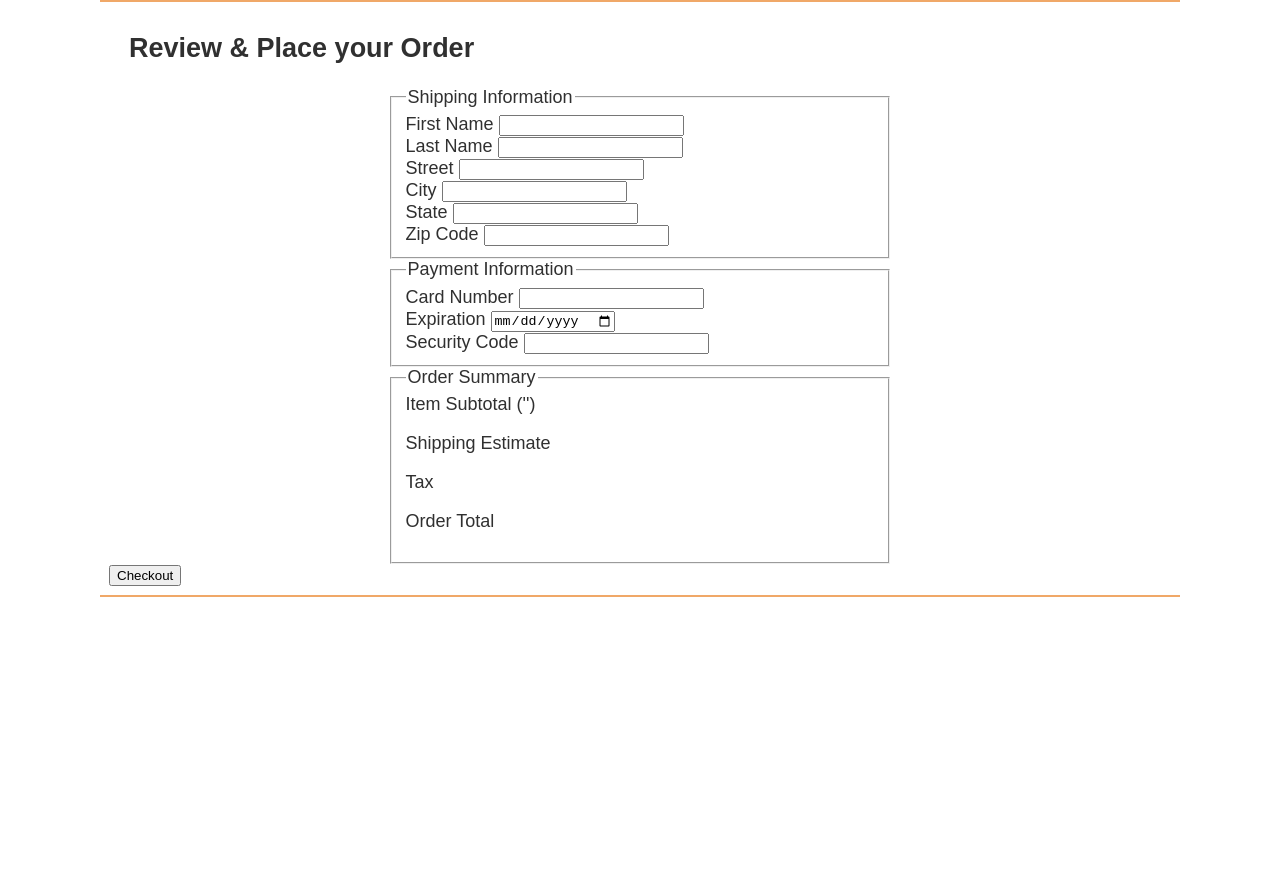
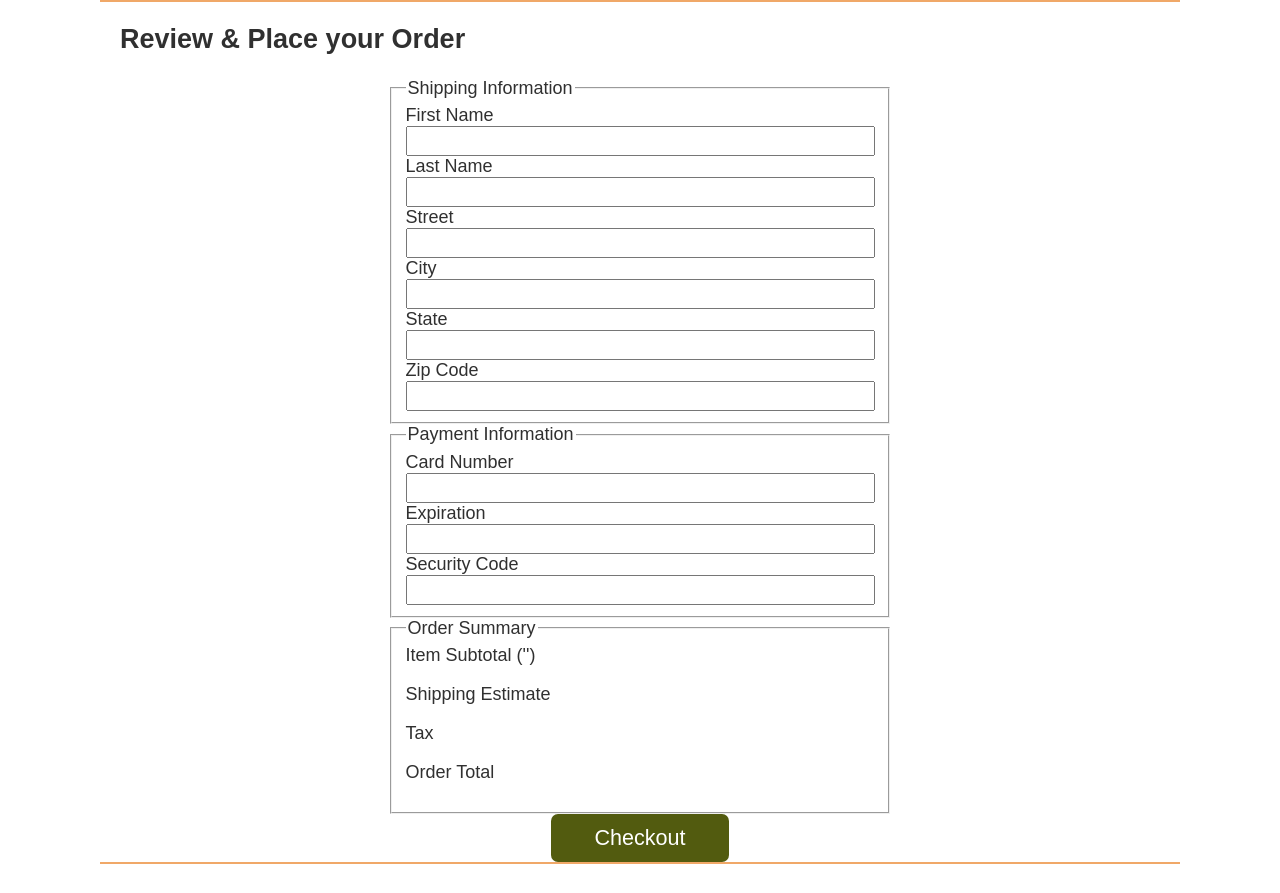
Before and after one commit to michaelparkernorton/team3, a website: page src/checkout/index.html in a window 1280 px wide. Before the commit the page ends 800 px from the top, so only its background shows below. Drawn offline with Linux system fonts and the light colour scheme; files that its build step writes are made by us from their sources.

Commit message:
created mjs folder and reverted checkout index.html file

```diff
--- a/src/checkout/index.html
+++ b/src/checkout/index.html
@@ -1,4 +1,5 @@
 <!DOCTYPE html>
+
 <html lang="en">
   <head>
     <meta charset="UTF-8" />
@@ -7,59 +8,66 @@
 
     <title>Sleep Outside | Checkout</title>
 
-    <link rel="stylesheet" href="css/style.css" />
-    <link rel="stylesheet" href="css/checkout.css" />
+    <link rel="stylesheet" href="../css/style.css">
+    <link rel="stylesheet" href="../css/checkout.css">
 
-    <script src="../js/checkout.js" type="module"></script>
+
+    <script src="../js/checkout.js" type = 'module'></script>
   </head>
 
   <body>
-    <header class="divider" id="main-header"></header>
+    <header class="divider" id="main-header">
+    </header>
 
     <main class="divider">
-      <section class="products">
       <h2>Review & Place your Order</h2>
+      <section class="checkout-form">
         <form name="checkout">
           <fieldset name="userFields">
           <legend>Shipping Information</legend>
+          <div class="checkout__name">
             <label for="fname">First Name</label>
-            <input type="text" id="fname" name="fname" /><br />
+            <input name="fname" required>
             <label for="lname">Last Name</label>
-            <input type="text" id="lname" name="lname" /><br />
+            <input name="lname" required>
+          </div>
+          <div class="checkout__address">
             <label for="street">Street</label>
-            <input type="text" id="street" name="street" /><br />
+            <input name="street" required>
             <label for="city">City</label>
-            <input type="text" id="city" name="city" /><br />
+            <input name="city" required>
             <label for="state">State</label>
-            <input type="text" id="state" name="state" /><br />
-            <label for="zcode">Zip Code</label>
-            <input type="text" id="zcode" name="zcode" /><br />
+            <input name="state" required>
+            <label for="zip">Zip Code</label>
+            <input name="zip" id="zip" required>
+          </div>
+
         </fieldset>
           <fieldset name="userPaymentFields">
           <legend>Payment Information</legend>
-            <label for="cNumber">Card Number</label>
-            <input type="number" id="cNumber" name="cNumber" /><br />
-            <label for="exp">Expiration </label>
-            <input type="date" id="exp" name="exp" /><br />
-            <label for="sCode">Security Code</label>
-            <input type="number" id="sCode" name="sCode" /><br />
+          <label for="cardNumber">Card Number</label>
+          <input type="number" name="cardNumber" required>
+          <label for="expiration">Expiration </label>
+          <input name="expiration" required>
+          <label for="code">Security Code</label>
+          <input type="number" name="code" required>
         </fieldset>
         <fieldset class="checkoutSummary">
           <legend>Order Summary</legend>
-            <label for="itemTotal"
-              >Item Subtotal ('<span id="num-items"></span>')</label
-            ><br />
-            <p id="subTotal"></p>
-            <label for="shipEst">Shipping Estimate </label><br />
-            <p id="shipping"></p>
-            <label for="tax">Tax</label><br />
-            <p id="tax"></p>
+          <label for="itemTotal">Item Subtotal ('<span id="num-items"></span>')</label>
+          <p id='subTotal'></p>
+          <label for="shipEst">Shipping Estimate </label>
+          <p id='shipping'></p>
+          <label for="tax">Tax</label>
+          <p id='tax'></p>
           <label for="orderTotal">Order Total</label>
-            <p id="orderTotal"></p>
+          <p id='orderTotal'></p>
         </fieldset>
-          <input type="submit" value="Checkout" name="Checkout" />
+        <button id="checkoutSubmit" type="submit">Checkout</button>
+        <!-- <input type="submit" value="Checkout" name="Checkout" id="checkoutSubmit"/> -->
         </form>
       </section>
+
     </main>
 
     <footer id="main-footer"></footer>
--- a/src/js/cart.js
+++ b/src/js/cart.js
@@ -1,6 +1,6 @@
 // import { superscript } from './superscript.mjs';
-import { loadHeaderFooter } from "./utils.mjs";
-import shoppingCart from "./shoppingCart.mjs";
+import { loadHeaderFooter } from "./mjs/utils.mjs";
+import shoppingCart from "./mjs/shoppingCart.mjs";
 
 loadHeaderFooter();
 shoppingCart();
--- a/src/js/checkout.js
+++ b/src/js/checkout.js
@@ -1,5 +1,5 @@
-import { loadHeaderFooter } from "./utils.mjs";
-import checkoutProcess from "./checkoutProcess.mjs";
+import { loadHeaderFooter } from "./mjs/utils.mjs";
+import checkoutProcess from "./mjs/checkoutProcess.mjs";
 
 loadHeaderFooter();
 
--- a/src/js/main.js
+++ b/src/js/main.js
@@ -1,5 +1,5 @@
-import { Func } from "./alert";
-import { loadHeaderFooter } from "./utils.mjs";
+import { Func } from "./mjs/alert.mjs";
+import { loadHeaderFooter } from "./mjs/utils.mjs";
 
 // import { superscript } from "./superscript.mjs";
 
--- a/src/js/alert.js
+++ b/src/js/mjs/alert.mjs
@@ -1,5 +1,5 @@
 export function Func() {
-  let urlOfJsonFile = "../public/json/alerts.json";
+  let urlOfJsonFile = "../json/alerts.json";
   fetch(urlOfJsonFile)
     .then((res) => {
       return res.json();
--- a/src/js/checkoutProcess.mjs
+++ b/src/js/mjs/checkoutProcess.mjs
@@ -3,8 +3,8 @@ import {
   setLocalStorage,
   alertMessage,
   removeAllAlerts,
-} from "../js/utils.mjs";
-import { checkout } from "../js/externalServices.mjs";
+} from "./utils.mjs";
+import { checkout } from "./externalServices.mjs";
 
 // takes a form element and returns an object where the key is the "name" of the form input.
 function formDataToJSON(formElement) {
--- a/src/js/product-list.js
+++ b/src/js/product-list.js
@@ -1,5 +1,5 @@
-import { getParam, loadHeaderFooter } from "./utils.mjs";
-import productList from "./productList.mjs";
+import { getParam, loadHeaderFooter } from "./mjs/utils.mjs";
+import productList from "./mjs/productList.mjs";
 import { doc } from "prettier";
 
 const category = getParam("category");
```
Also changed, not shown: src/js/mjs/productDetails.mjs (renamed from src/js/productDetails.mjs, +7 -7 lines), src/js/mjs/superscript.mjs (added, +20 -0 lines), src/js/product.js (+4 -4 lines), src/js/superscript.mjs (deleted, +0 -24 lines), src/js/mjs/cartChange.mjs (renamed from src/js/cartChange.js), src/js/mjs/externalServices.mjs (renamed from src/js/externalServices.mjs), src/js/mjs/productList.mjs (renamed from src/js/productList.mjs), src/js/mjs/shoppingCart.mjs (renamed from src/js/shoppingCart.mjs), src/js/mjs/utils.mjs (renamed from src/js/utils.mjs). Lines whose indentation alone changed are shown as unchanged.
